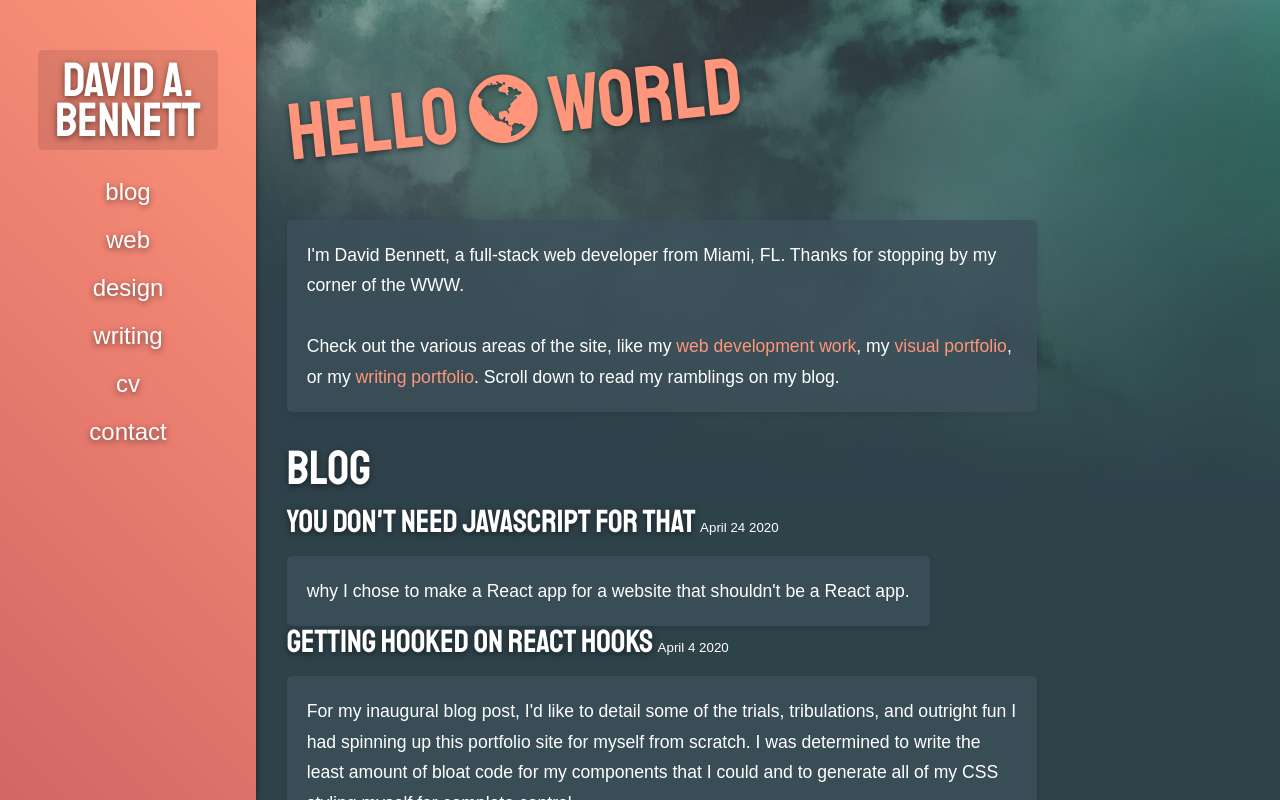
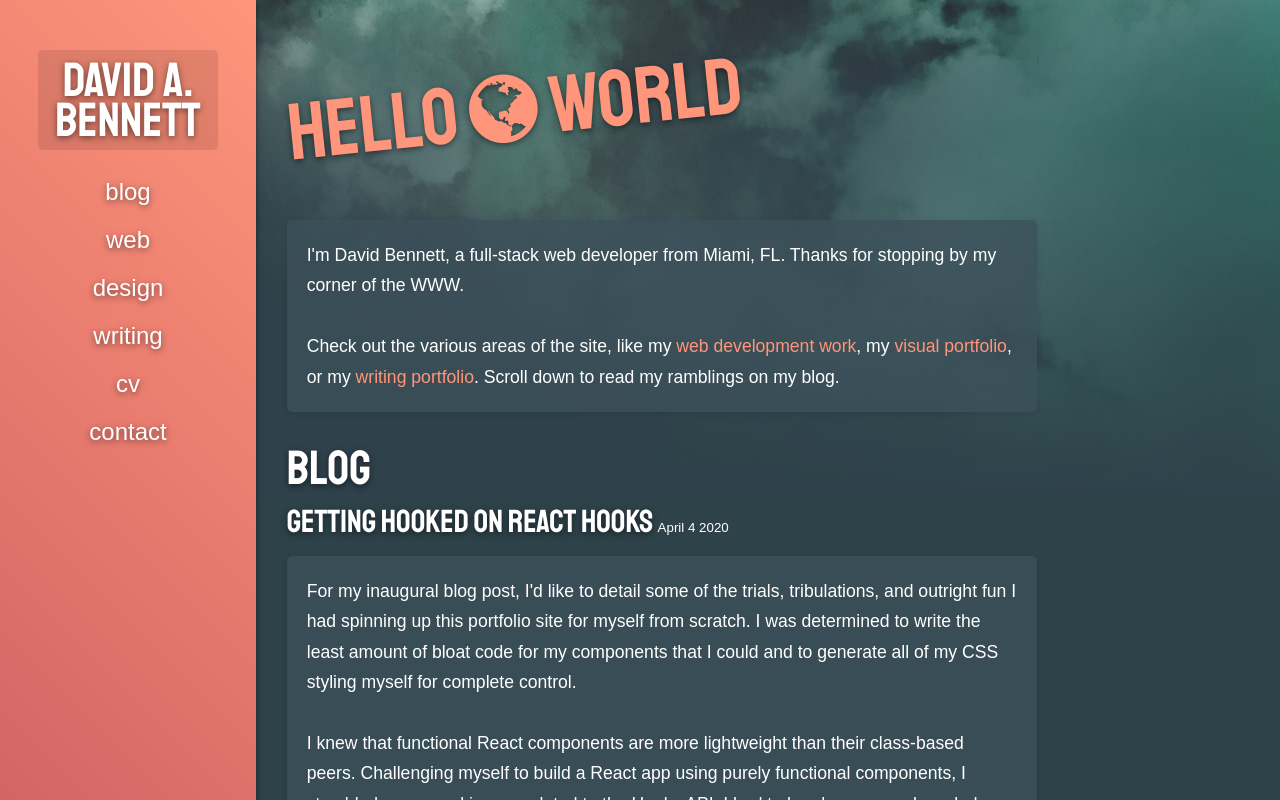
Before and after one commit to blinkbat/portfolio2020, a React (Create React App) app in the folder client/: page / in a window 1280 px wide. Shown: the top 800 px of the page. Built offline with nearby package versions, Linux system fonts and the light colour scheme; a web font is replaced by a local one.

Commit message:
whoopsy daisy

```diff
--- a/client/src/components/Welcome.js
+++ b/client/src/components/Welcome.js
@@ -25,12 +25,13 @@ const Welcome = () => {
             <h2>Blog</h2>
             <br />
 
-            <h3 style={{ display: "inline-block" }}>You Don't Need JavaScript For That</h3>&nbsp;
+            {/* <h3 style={{ display: "inline-block" }}>You Don't Need JavaScript For That</h3>&nbsp;
             <small>April 24 2020</small>
             <br /><br />
             <p>
                 why I chose to make a React app for a website that shouldn't be a React app.
             </p>
+            <br /><br /> */}
 
             <h3 style={{ display: "inline-block" }}>Getting Hooked on React Hooks</h3>&nbsp;
             <small>April 4 2020</small>
```
